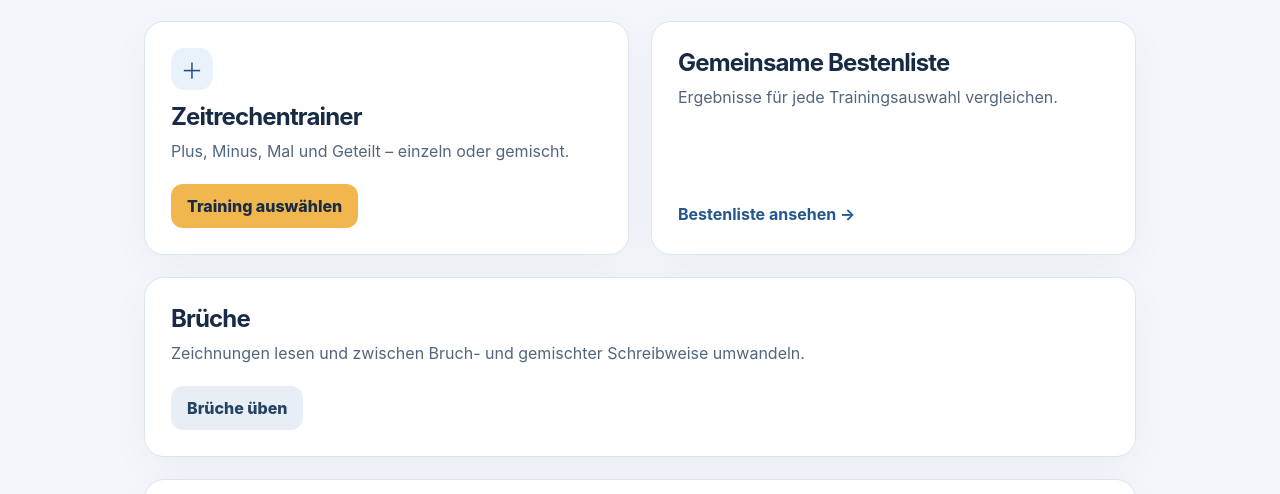
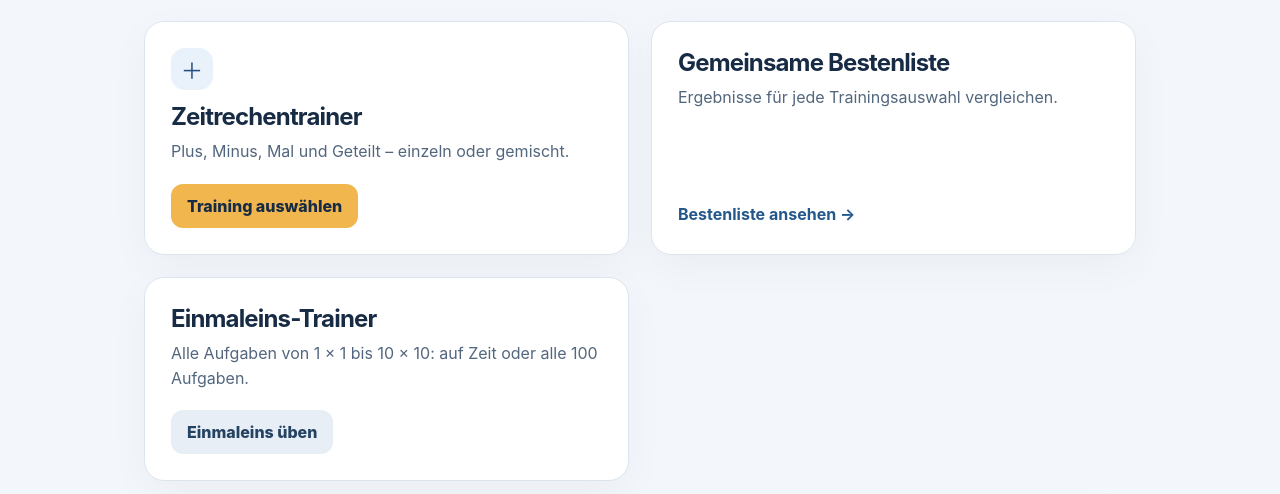
Before and after one commit to VBCoCo/Mathetrainer, a plain HTML site: page index.html in a window 1280 px wide. Shown: the part 272-766 px from the top of the page. Drawn offline with nearby package versions, Linux system fonts and the light colour scheme; no server answers.

Commit message:
Add Einmaleins trainer to start menu

```diff
--- a/index.html
+++ b/index.html
@@ -135,7 +135,7 @@
   <main class="shell main">
     <section id="home">
       <p class="eyebrow">Kopfrechnen üben</p><h1>Rechnen auf Zeit.</h1><p class="intro home-intro">Rechenarten, Zeit und Zahlenraum wählen. Dann kann es losgehen.</p>
-      <div class="grid home-grid"><article class="card home-card"><div class="icon home-icon" aria-hidden="true">＋</div><h2>Zeitrechentrainer</h2><p>Plus, Minus, Mal und Geteilt – einzeln oder gemischt.</p><button id="openTrainer" class="btn" type="button">Training auswählen</button></article><aside class="card home-card"><h2>Gemeinsame Bestenliste</h2><p>Ergebnisse für jede Trainingsauswahl vergleichen.</p><button id="openScores" class="link" type="button">Bestenliste ansehen →</button></aside><article class="card home-card fraction-card"><h2>Brüche</h2><p>Zeichnungen lesen und zwischen Bruch- und gemischter Schreibweise umwandeln.</p><button id="openFractions" class="btn secondary" type="button">Brüche üben</button></article><article class="card home-card level-card"><h2>Stufen</h2><p>20 Additionsstufen mit gespeichertem Fortschritt. Ab 16 von 20 richtigen Aufgaben geht es weiter.</p><button id="openLevels" class="btn secondary" type="button">Stufen öffnen</button></article></div>
+      <div class="grid home-grid"><article class="card home-card"><div class="icon home-icon" aria-hidden="true">＋</div><h2>Zeitrechentrainer</h2><p>Plus, Minus, Mal und Geteilt – einzeln oder gemischt.</p><button id="openTrainer" class="btn" type="button">Training auswählen</button></article><aside class="card home-card"><h2>Gemeinsame Bestenliste</h2><p>Ergebnisse für jede Trainingsauswahl vergleichen.</p><button id="openScores" class="link" type="button">Bestenliste ansehen →</button></aside><article class="card home-card"><h2>Einmaleins-Trainer</h2><p>Alle Aufgaben von 1 × 1 bis 10 × 10: auf Zeit oder alle 100 Aufgaben.</p><button id="openTables" class="btn secondary" type="button">Einmaleins üben</button></article><article class="card home-card fraction-card"><h2>Brüche</h2><p>Zeichnungen lesen und zwischen Bruch- und gemischter Schreibweise umwandeln.</p><button id="openFractions" class="btn secondary" type="button">Brüche üben</button></article><article class="card home-card level-card"><h2>Stufen</h2><p>20 Additionsstufen mit gespeichertem Fortschritt. Ab 16 von 20 richtigen Aufgaben geht es weiter.</p><button id="openLevels" class="btn secondary" type="button">Stufen öffnen</button></article></div>
     </section>
     <section id="setup" class="hidden panel" aria-labelledby="setupTitle"><button class="link back" data-home type="button">← Zur Startseite</button><p class="eyebrow">Zeitrechentrainer</p><h1 id="setupTitle">Training auswählen</h1><div class="card stack">
       <div><span class="field-label">Rechenarten (mehrere möglich)</span><div class="choices" id="operatorChoices"><label class="choice operator-choice" title="Addition"><input type="checkbox" name="operation" value="addition" checked aria-label="Addition"><span aria-hidden="true">+</span></label><label class="choice operator-choice" title="Subtraktion"><input type="checkbox" name="operation" value="subtraction" aria-label="Subtraktion"><span aria-hidden="true">−</span></label><label class="choice operator-choice" title="Multiplikation"><input type="checkbox" name="operation" value="multiplication" aria-label="Multiplikation"><span aria-hidden="true">×</span></label><label class="choice operator-choice" title="Division"><input type="checkbox" name="operation" value="division" aria-label="Division"><span aria-hidden="true">÷</span></label></div><p id="operationError" class="help" role="alert"></p></div>
```
